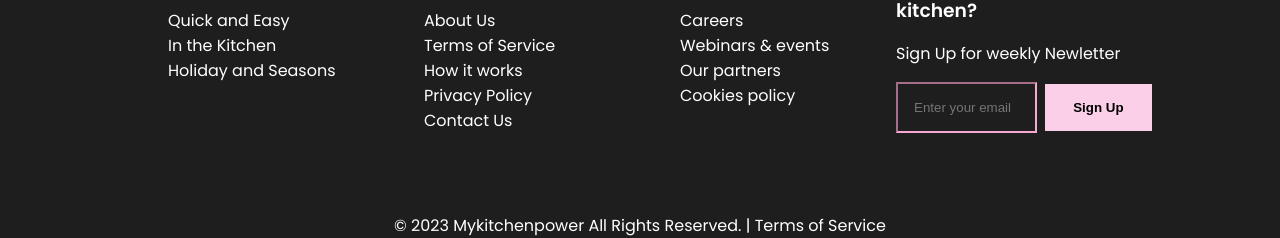
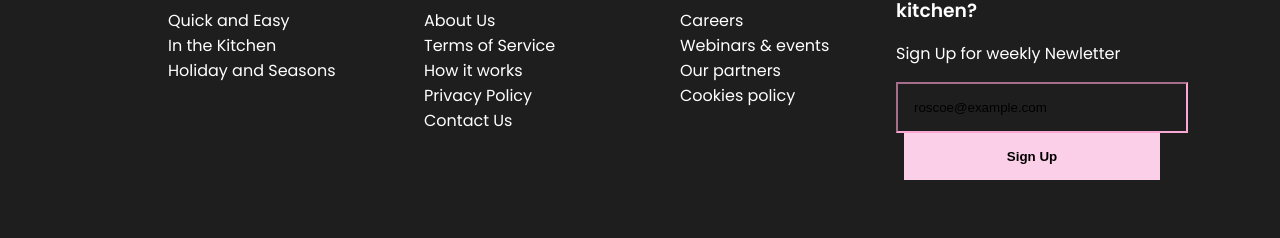
Before and after one commit to Isaacs-Web-Technologies/mkp-frontend, a Next.js app: page / in a window 1280 px wide. Shown: the part 2380-2618 px from the top of the page. Built offline with nearby package versions, Linux system fonts and the light colour scheme; a web font is replaced by a local one.

Commit message:
integrated newsletter subscription in footer

```diff
--- a/app/signIn/page.jsx
+++ b/app/signIn/page.jsx
@@ -42,25 +42,20 @@ const SignInPage = () => {
 
         try {
              // Handle user login
-             const loginResponse = await AxiosInstance.post('/auth/login', {
+             const response = await AxiosInstance.post('/auth/login', {
               email,
               password,
             });
           // handle response
           promiseResolve("successfully created account")
-          console.log(loginResponse.data);
+          console.log(response.data);
 
-          const refreshToken = Cookies.get("rToken");
 
-          //send a request to the sever's token refresh endpoint
-          const refreshResponse = await AxiosInstance.post('/auth/refresh', {
-            rToken: refreshToken,
-          });
 
-          if (refreshResponse.status === 200) {
+          if (response.status === 200) {
             // Update the access token with the new one
-            const newAccessToken = refreshResponse.data.accessToken;
-            Cookies.set("token", newAccessToken, { expires: 7 }); // Update the access token in the cookie
+            const access_token = response.data.atoken;
+            Cookies.set("token", access_token, { expires: 7 }); // Update the access token in the cookie
           }
 
           // Redirect to the dashboard or another protected page
--- a/components/footer.jsx
+++ b/components/footer.jsx
@@ -1,4 +1,14 @@
+'use client'
+import { useEffect } from "react";
+
 export const Footer = () => {
+  useEffect(() => {
+    const script = document.createElement('script')
+    script.src = "https://s.pageclip.co/v1/pageclip.js"
+    script.async = true
+    document.head.appendChild(script)
+
+   })
   return (
     <footer className="mt-12 bg-gray py-16 text-left text-white font-poppins">
       <div className=" container mx-auto flex flex-wrap justify-between">
@@ -33,14 +43,16 @@ export const Footer = () => {
         <div className="w-full md:w-1/4">
           <h3 className="text-lg font-semibold mb-3">Ready to have fun in the kitchen?</h3>
           <p>Sign Up for weekly Newletter</p>
-          <div className="flex items-center mt-4 w-full">
+          <form className="flex items-center mt-4 w-full" action="https://send.pageclip.co/cKYu7vrVW902wDLXW3XiPih1r0xgQjYG" class="pageclip-form" method="post">
             <input
-              type="text"
+              type="email"
+              name="email"
+              value="roscoe@example.com"
               placeholder="Enter your email"
               className="bg-gray border-2 border-pink-300 p-4  w-full"
             />
-             <button className="bg-pink-200 text-brown w-full px-0.5 pt-4 border-none ml-2 pb-4 font-bold">Sign Up</button>
-           </div>
+             <button className="pageclip-form__submit bg-pink-200 text-brown w-full px-0.5 pt-4 border-none ml-2 pb-4 font-bold">Sign Up</button>
+           </form>
 
         </div>
       </div>
```
